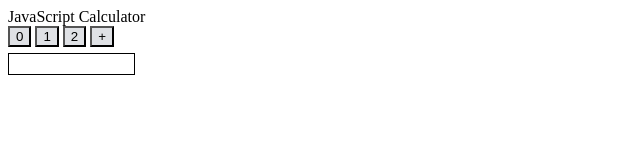
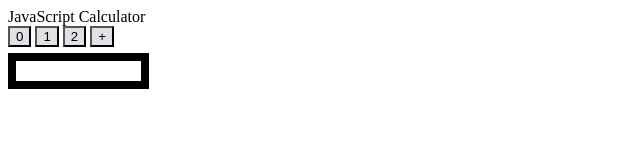
Before and after one commit to Slavi-Svec/codewars, a plain HTML site: page app/index.html in a window 1280 px wide. Shown: the whole page, without its empty margins (0-640 px from the left). Drawn offline with Linux system fonts and the light colour scheme.

Commit message:
test commit

```diff
--- a/app/css/stylesheet.css
+++ b/app/css/stylesheet.css
@@ -1,7 +1,7 @@
  /* all of our styles/css goes in this file for now */
 
 .result {
-    border: 1px black solid;
+    border: 8px black solid;
     width: 125px;
     height: 20px;
 }
```
